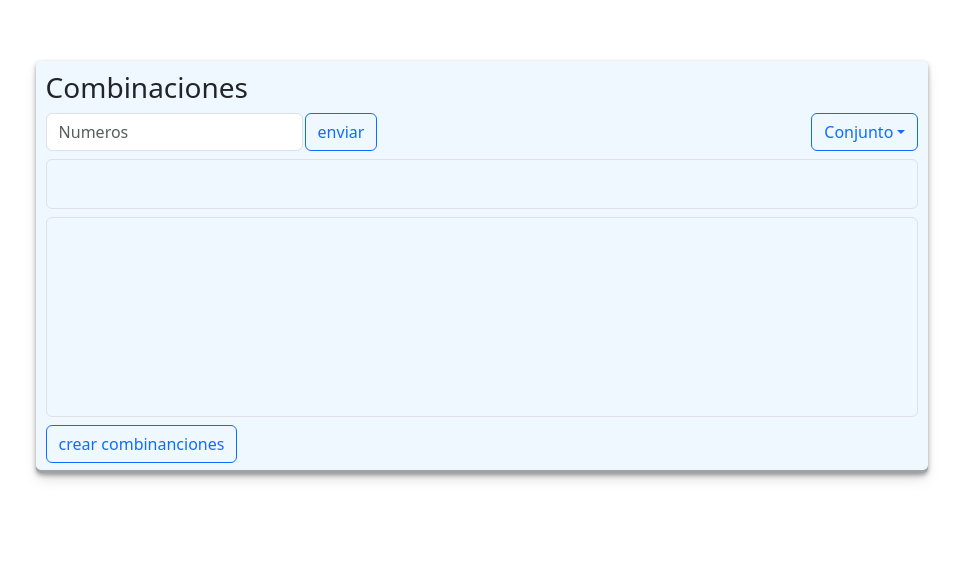
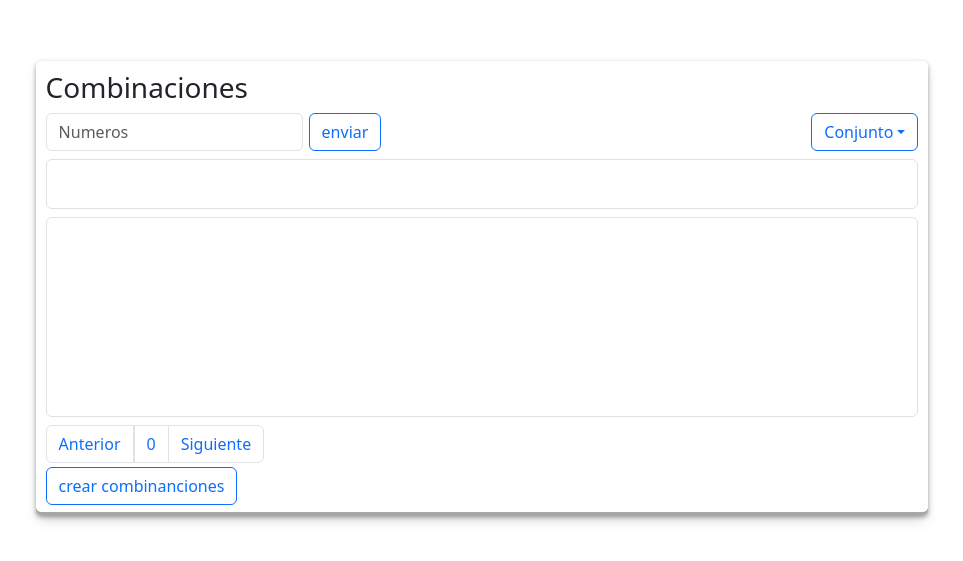
Before and after one commit to DarlingDelaRosa16/combination_app, a React (Create React App) app: page / in a window 1280 px wide. Shown: the part 139-700 px from the top of the page, without its empty margins (158-1121 px from the left). Built offline with nearby package versions, Linux system fonts and the light colour scheme.

Commit message:
pagination commit

```diff
--- a/src/App.css
+++ b/src/App.css
@@ -5,7 +5,7 @@
 }
 
 .combinationAPP {
-    background-color: aliceblue;
+    background-color: rgb(255, 255, 255);
     border-radius: 5px;
     width: 80%;
     padding: 10px;
@@ -18,3 +18,17 @@
 .result_box{
     height: 200px;
 }
+.btnSubmit {
+    margin: 0px 6px;
+    padding: auto;
+}
+
+.listOfItems{
+    width: 90%;
+    height: 180px;
+    display: grid;
+    margin-left: 20px;
+    margin-top: 20px;
+    grid-template-columns: repeat(auto-fill, minmax(110px, 1fr) );
+    grid-template-rows: auto;
+}
--- a/src/Hooks/useCombination.js
+++ b/src/Hooks/useCombination.js
@@ -1,52 +1,32 @@
+import { useContext } from "react";
+import { NumberContext } from "../context/NumberContext";
 
 export const useCombination = () => {
 
-    // Javascript program to print all
-// combination of size r in an array of size n
+    const {setCombination} = useContext(NumberContext)
 
-    /* arr[]  ---> Input Array
-    data[] ---> Temporary array to store current combination
-    start & end ---> Starting and Ending indexes in arr[]
-    index  ---> Current index in data[]
-    r ---> Size of a combination to be printed */
-    const combinationUtil = (arr,data,start,end,index,r) => {
-        // Current combination is ready to be printed, print it
-        if (index == r)
-        {
-            for (let j=0; j<r; j++)
-            {
-                console.log(data[j]);
+    const combinations = (arrList, n, result, arrayResult = []) => {
+
+        for (let i = 0; i < arrList.length; ++i) {
+
+            let newResult = arrayResult.slice();
+            let newArrList = arrList.slice();
+
+            newResult.push(arrList[i]);
+            newArrList.splice(i, 1);
+
+            if(i > 200){break}
+
+            if (n > 1) {
+                combinations(newArrList, n - 1, result, newResult);
+            } else {
+                result.push(newResult);
+                setCombination(result)
+                console.log(newResult)
             }
         }
-
-        // replace index with all possible elements. The condition
-        // "end-i+1 >= r-index" makes sure that including one element
-        // at index will make a combination with remaining elements
-        // at remaining positions
-        for (let i=start; i<=end && end-i+1 >= r-index; i++)
-        {
-            data[index] = arr[i];
-            combinationUtil(arr, data, i+1, end, index+1, r);
-        }
     }
-
-    // The main function that prints all combinations of size r
-    // in arr[] of size n. This function mainly uses combinationUtil()
-    const printCombination= (arr,n,r) => {
-        // A temporary array to store all combination one by one
-        let data = new Array(r);
-        // Print all combination using temporary array 'data[]'
-        combinationUtil(arr, data, 0, n-1, 0, r);
-    }
-
-    /*Driver function to check for above function*/
-    // let arr=[1, 2, 3, 4, 5];
-    // let r = 3;
-    // let n = arr.length;
-    // printCombination(arr, n, r);
-
-
-    return{
-        printCombination
+    return {
+        combinations
     }
 }
--- a/src/Hooks/useForm.js
+++ b/src/Hooks/useForm.js
@@ -4,7 +4,7 @@ import { NumberContext } from '../context/NumberContext';
 export const useForm = ( initialForm = {} ) => {
 
     const [ formState, setFormState ] = useState( initialForm );
-    const {numbers, setNumbers, sets} = useContext(NumberContext)
+    const {numbers, setNumbers} = useContext(NumberContext)
 
     const onInputChange = ({ target }) => {
         const { name, value } = target;
@@ -22,9 +22,7 @@ export const useForm = ( initialForm = {} ) => {
         e.preventDefault()
         if(formState.number.length < 1 ){return}
         const parsedNumber = parseInt(formState.number)
-
-        if(parsedNumber >= 100 || parsedNumber === 0 || numbers.includes(parsedNumber) ){return}
-
+        if(parsedNumber >= 100 || parsedNumber < 0 || numbers.includes(parsedNumber) || isNaN(parsedNumber)){return}
         setNumbers([...numbers, parsedNumber])
         onResetForm()
     }
--- /dev/null
+++ b/src/Hooks/usePagination.js
@@ -0,0 +1,53 @@
+import { useContext, useState } from "react"
+import { NumberContext } from "../context/NumberContext"
+import { useCombination } from "./useCombination";
+
+const inicialState = 0
+export const usePagination = () => {
+
+    const itemsPerPage = 20;
+
+    const { combination } = useContext(NumberContext)
+    const { combinations } = useCombination(inicialState)
+    const { numbers, sets } = useContext(NumberContext)
+
+    const [items, setItems] = useState([...combination].splice(0, itemsPerPage))
+    const [currentPage, setCurrentPage] = useState(0)
+
+    const firstCombinations =()=>{
+      if(numbers.length < 1) return
+      combinations(numbers, sets, []);
+      setItems([...combination].splice(0, itemsPerPage))
+    }
+
+    const nextHandlePage = ()=>{
+      if(numbers.length < 1) return
+      let nextPage = currentPage + 1
+      const numbIndex = nextPage * itemsPerPage
+
+      console.log(combination.length, numbIndex)
+      if(numbIndex >= combination.length) return
+
+      setItems([...combination].splice(numbIndex, itemsPerPage))
+      setCurrentPage(nextPage)
+    }
+
+    const prevHandlePage = ()=>{
+      if(numbers.length < 1) return
+      let prevPage = currentPage - 1
+      const numbIndex = prevPage * itemsPerPage
+
+      if(numbIndex < 0) return
+
+      setItems([...combination].splice(numbIndex, itemsPerPage))
+      setCurrentPage(prevPage)
+    }
+
+    return {
+      firstCombinations,
+      currentPage,
+      items,
+      nextHandlePage,
+      prevHandlePage,
+  }
+}
--- a/src/components/ContentBox.jsx
+++ b/src/components/ContentBox.jsx
@@ -3,13 +3,23 @@ import { NumberContext } from '../context/NumberContext'
 
 export const ContentBox = () => {
 
-    const {numbers} = useContext(NumberContext)
+    const {numbers, setNumbers} = useContext(NumberContext)
+
+    const removeNumber = (item)=>  {
+        setNumbers(numbers.filter(num=> num !== item))
+    }
 
     return (
         <div className='col-12 border content_box mt-2 rounded d-flex p-2'>
             {
                 numbers.map(item => (
-                    <h6 key={item}> {item}, </h6>
+                    <button
+                        className='btn btn-secondary ms-1'
+                        key={item}
+                        onClick={()=>removeNumber(item)}
+                    >
+                        {item}
+                    </button>
                 ))
             }
         </div>
--- a/src/components/NumbersForm.css
+++ /dev/null
@@ -1,4 +0,0 @@
-.btnSubmit {
-    margin: 0px 2px;
-    padding: auto;
-}
--- a/src/components/NumbersForm.jsx
+++ b/src/components/NumbersForm.jsx
@@ -1,5 +1,4 @@
 import { useForm } from "../Hooks/useForm"
-import "./NumbersForm.css"
 
 export const NumbersForm = () => {
 
--- a/src/components/ResultBox.jsx
+++ b/src/components/ResultBox.jsx
@@ -1,30 +1,53 @@
-import { useContext } from "react"
-import { NumberContext } from "../context/NumberContext"
-import { useCombination } from "../Hooks/useCombination"
+import { usePagination } from "../Hooks/usePagination"
 
 export const ResultBox = () => {
 
-    const { printCombination } = useCombination()
-    const {numbers, sets} = useContext(NumberContext)
-
-
-    const createCombinations = ()=>{
-        printCombination(numbers, numbers.length, sets);
-    }
+    const {items, nextHandlePage, prevHandlePage, currentPage, firstCombinations} = usePagination()
 
     return (
         <>
-        <div className='col-12 border result_box mt-2 rounded'>
-            <ol>
+            <div className='col-12 border result_box mt-2 rounded '>
+                <ol className="listOfItems">
+                   {
+                    items.map((item, index) => (
+                        <li key={index}>{ item }</li>
+                    ))
+                   }
+                </ol>
+            </div>
 
-            </ol>
-        </div>
-        <button
-            className="btn btn-outline-primary mt-2"
-            onClick={createCombinations}
-        >
-            crear combinanciones
-        </button>
+            <nav aria-label="Page navigation ">
+                <ul className="pagination mt-2 mb-1">
+
+                    <li className="page-item">
+                        <button
+                            className="page-link"
+                            onClick={prevHandlePage}
+                        >
+                            Anterior
+                        </button>
+                    </li>
+
+                    <li className=" page-link"> {currentPage}</li>
+
+                    <li className="page-item">
+                        <button
+                            className="page-link"
+                            onClick={nextHandlePage}
+                        >
+                            Siguiente
+                        </button>
+                    </li>
+
+                </ul>
+            </nav>
+
+            <button
+                className="btn btn-outline-primary"
+                onClick={()=>firstCombinations()}
+            >
+                crear combinanciones
+            </button>
         </>
     )
 }
--- a/src/components/TypesOfSets.jsx
+++ b/src/components/TypesOfSets.jsx
@@ -3,11 +3,10 @@ import { NumberContext } from "../context/NumberContext"
 
 export const TypesOfSets = () => {
 
-    const {setNumbers, setSets} = useContext(NumberContext)
+    const {setSets} = useContext(NumberContext)
 
     const setsOptions = (number)=> {
         setSets(number)
-        setNumbers([])
     }
 
     return (
@@ -23,12 +22,12 @@ export const TypesOfSets = () => {
                         </button>
                     </li>
                     <li>
-                        <button className="dropdown-item" onClick={()=>setsOptions(3)}>
+                        <button className="dropdown-item" onClick={()=>setsOptions(6)}>
                             LotoMax
                         </button>
                     </li>
                     <li>
-                        <button className="dropdown-item" onClick={()=>setsOptions(2)}>
+                        <button className="dropdown-item" onClick={()=>setsOptions(4)}>
                             LotoPool
                         </button>
                     </li>
--- a/src/context/NumberProvider.jsx
+++ b/src/context/NumberProvider.jsx
@@ -5,11 +5,20 @@ import { NumberContext } from './NumberContext'
 export const NumberProvider = ({ children }) => {
 
     const [numbers, setNumbers] = useState([])
-    const [sets, setSets] = useState(6)
+    const [sets, setSets] = useState(4)
+    const [combination, setCombination] = useState([])
 
-    return(
-        <NumberContext.Provider value={{numbers, setNumbers, sets, setSets}} >
-            { children }
+
+    return (
+        <NumberContext.Provider value={{
+            numbers,
+            setNumbers,
+            sets,
+            setSets,
+            combination,
+            setCombination
+        }} >
+            {children}
         </NumberContext.Provider>
     )
 }
```
